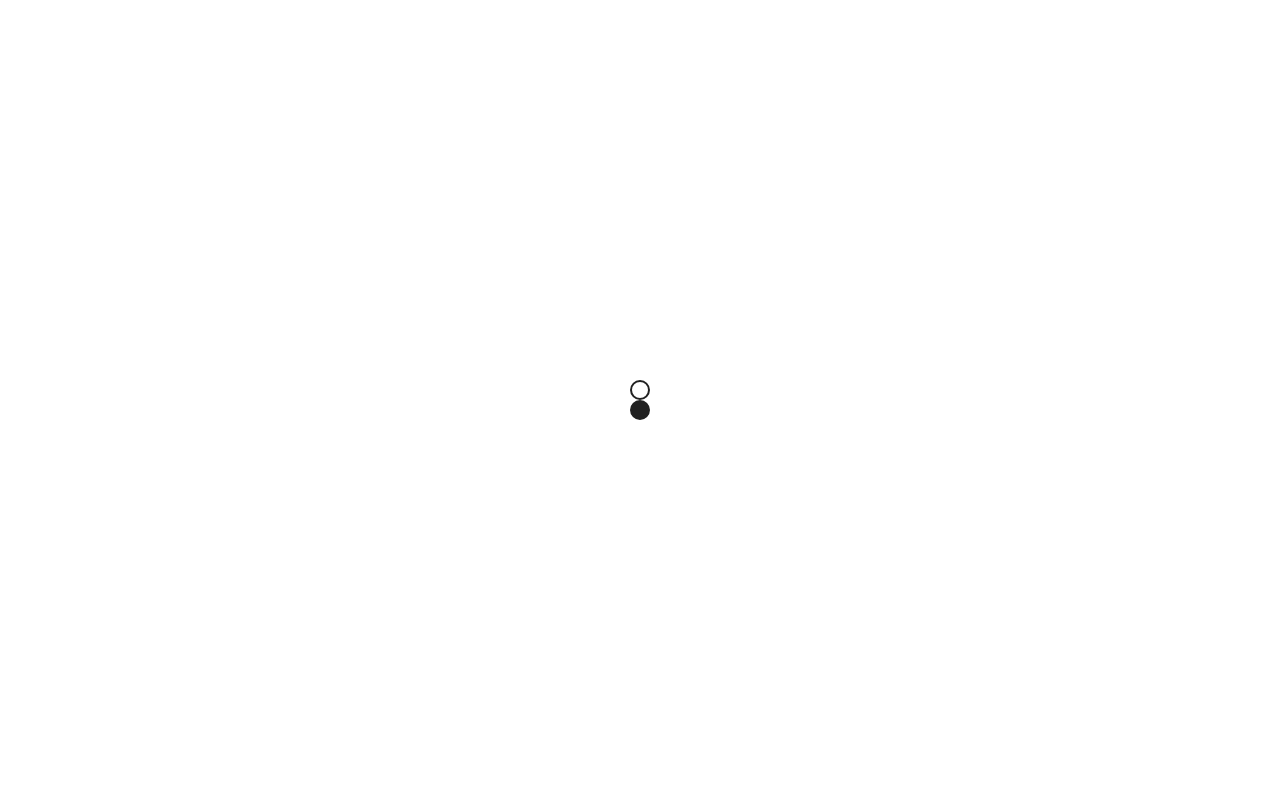
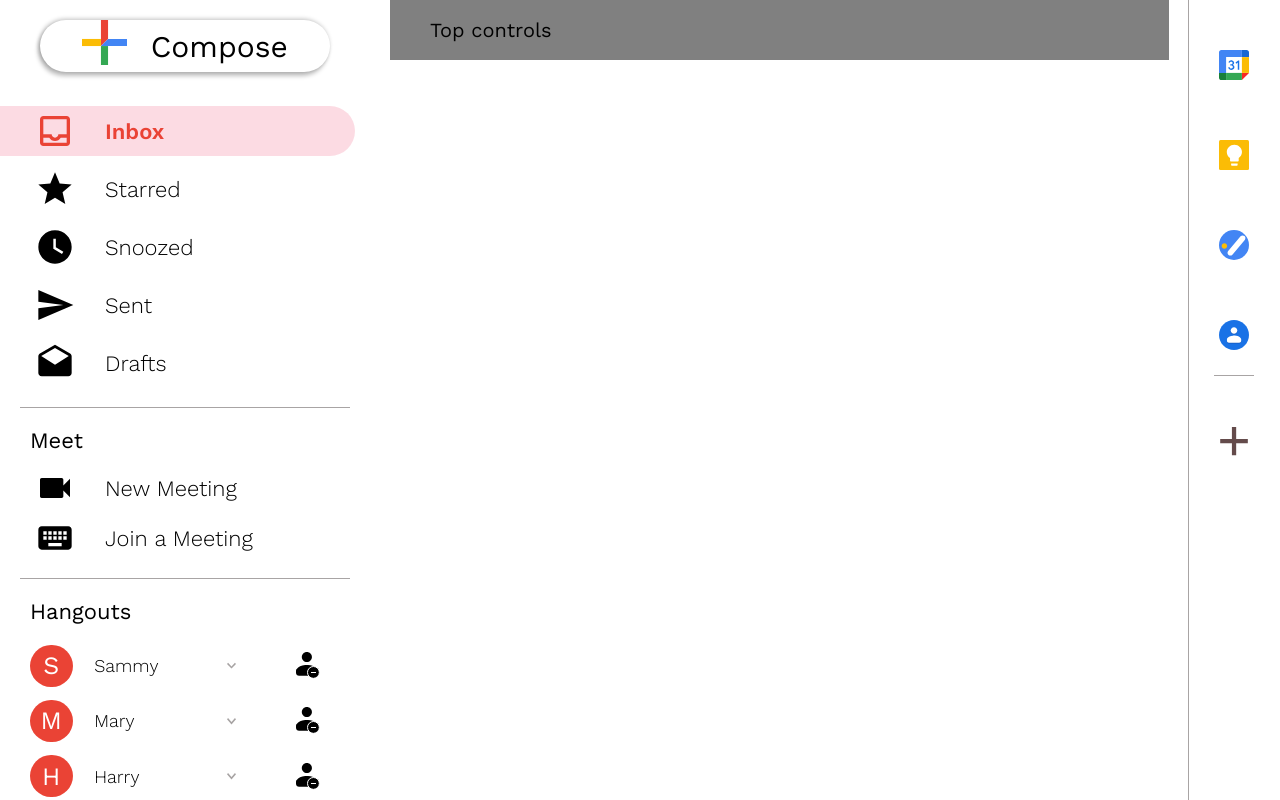
Before and after one commit to saphalpdyl/Gmail_Clone_React, a React (Create React App) app: page / in a window 1280 px wide. Built offline with nearby package versions, Linux system fonts and the light colour scheme.

Commit message:
Workflow check reveresed

```diff
--- a/src/index.tsx
+++ b/src/index.tsx
@@ -8,8 +8,8 @@
 
 ReactDOM.render(
 	<Provider store={store}>
-		{/* <App /> */}
-		<Test />
+		<App />
+		{/* <Test /> */}
 	</Provider>,
 	document.getElementById("root")
 );
```
